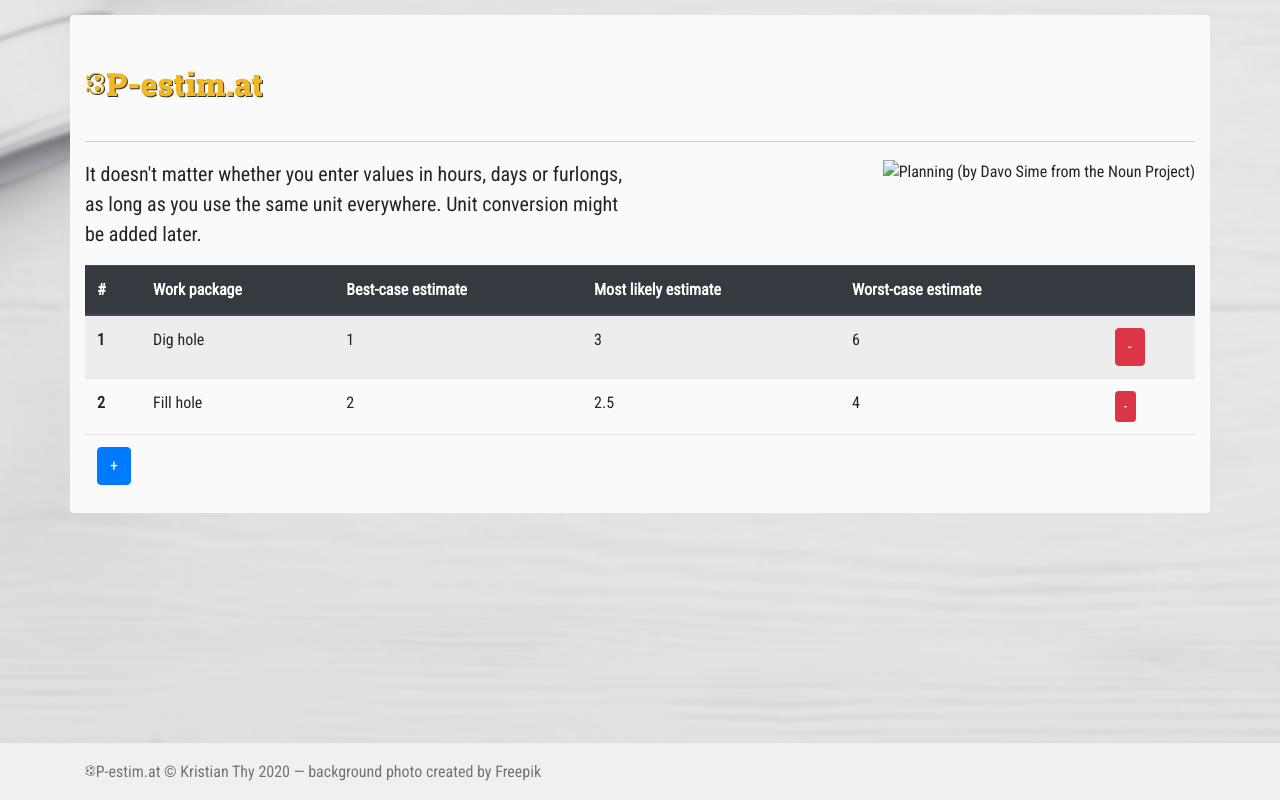
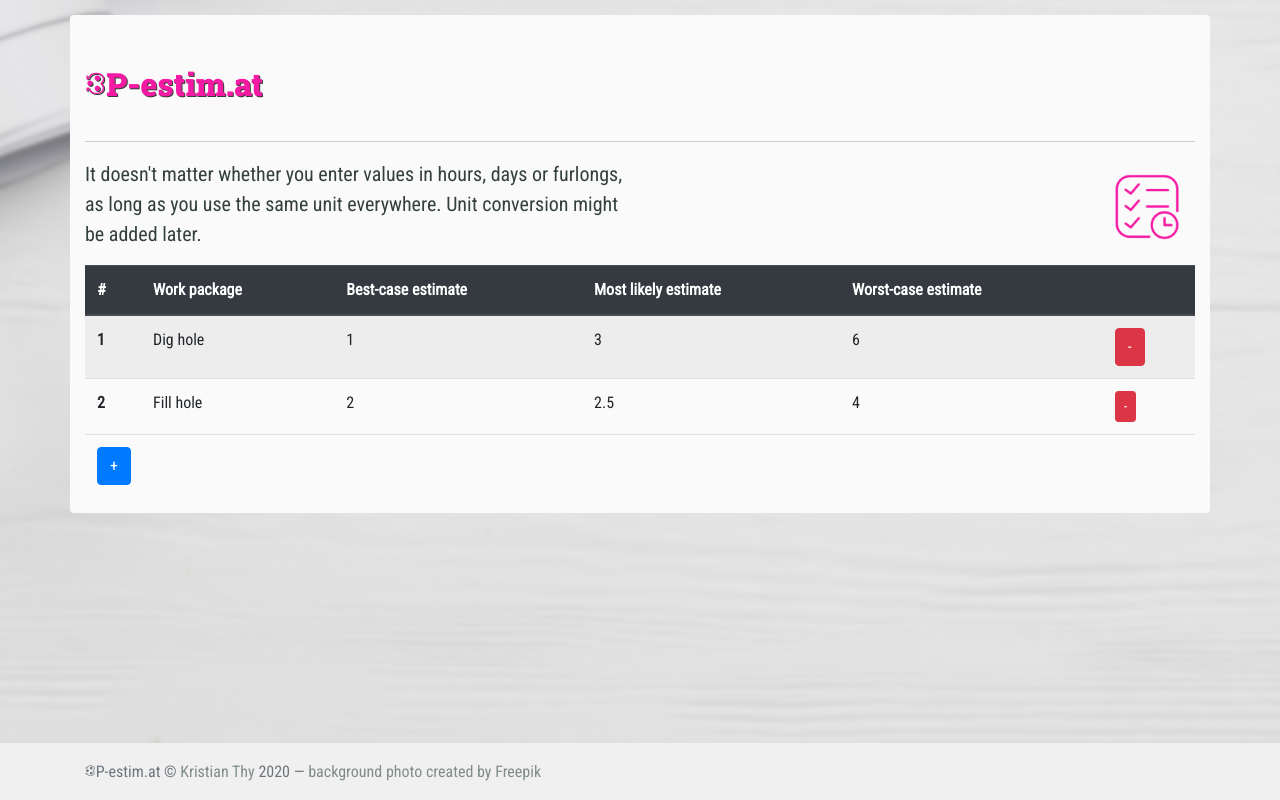
Before and after one commit to kthy/3pe-iaas-poc, a plain HTML site: page frontend/index.html in a window 1280 px wide. Drawn offline with nearby package versions, Linux system fonts and the light colour scheme.

Commit message:
fix: tweak css, image

```diff
--- a/frontend/css/main.css
+++ b/frontend/css/main.css
@@ -109,17 +109,18 @@ body {
 
 main .container {
   background-color: #fafafa;
+  color: #334139;
   margin-top: 15px;
 }
 
 h1, h2, h3, h4 {
   font-family: 'Roboto Slab', serif;
-  color: #f0b823;
-  text-shadow: 1px 1px #333;
+  color: #f51aa4;
+  text-shadow: 1px 1px #334139;
 }
 
 .text-muted a {
-  color: #6c757d !important;
+  color: #808d86 !important;
 }
 
 /* ==========================================================================
--- a/frontend/index.html
+++ b/frontend/index.html
@@ -57,7 +57,7 @@
           </p>
         </div>
         <div class="col text-right">
-          <img style="width:100px" src="/img/noun_Planning_611995.png" alt="Planning (by Davo Sime from the Noun Project)">
+          <img style="width:96px" src="/img/noun_Planning_128px_transp_2931937.png" alt="Planning">
         </div>
       </div>
 
```
Also changed, not shown: frontend/img/noun_Planning_128px_transp_2931937.png (added).
